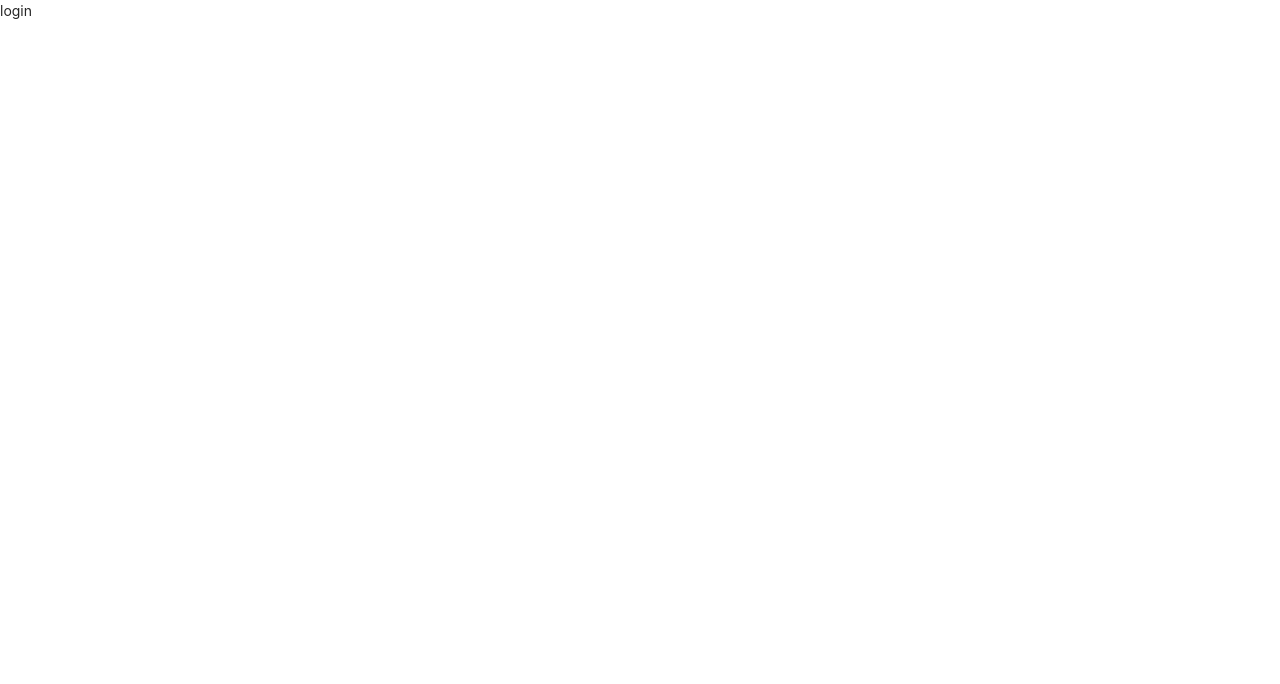
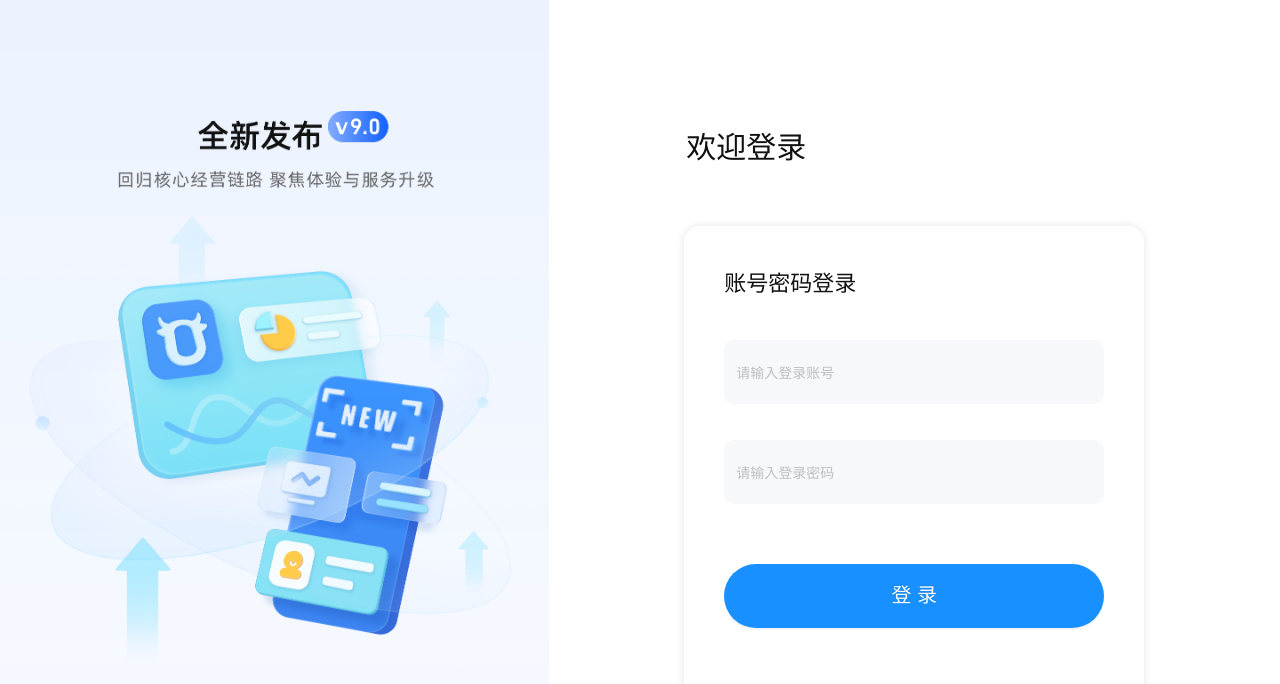
Before and after one commit to likaixuan/fast-admin, a Vue app: page /#/login in a window 1280 px wide. Shown: the top 684 px of the page. Built offline with nearby package versions, Linux system fonts and the light colour scheme.

Commit message:
update:tl

```diff
--- a/src/model/Article.js
+++ b/src/model/Article.js
@@ -1,7 +1,7 @@
 import request from "@/request";
 export default class Article {
   static tableName = "article";
-  static primaryKey = "article_id";
+  static primaryKey = "_id";
   static modelCname = "文章管理";
 
   // 查询表单
--- a/src/model/Module.js
+++ b/src/model/Module.js
@@ -9,7 +9,7 @@ export default class Module {
       name: "module_name",
       type: "input",
       label: "模块名",
-    }
+    },
   };
 
   // 编辑或者新增
@@ -18,7 +18,29 @@ export default class Module {
       name: "module_name",
       type: "input",
       label: "模块名",
-      }
+    },
+    module_url: {
+      name: "module_url",
+      type: "input",
+      label: "模块地址",
+    },
+    module_type: {
+      name: "module_url",
+      type: "select",
+      label: "模块地址",
+      options: {
+        list: [
+          {
+            label: "目录",
+            value: 1,
+          },
+          {
+            label: "模块",
+            value: 2,
+          },
+        ],
+      },
+    },
   };
 
   // 表格字段
@@ -27,6 +49,11 @@ export default class Module {
       name: "module_name",
       type: "input",
       label: "模块名",
-      }
+    },
+    module_url: {
+      name: "module_url",
+      type: "input",
+      label: "模块地址",
+    },
   };
 }
--- a/src/pages/layout.vue
+++ b/src/pages/layout.vue
@@ -1,6 +1,27 @@
 <template>
   <div class="layout">
-    <div class="layout-header"></div>
+    <div class="layout-header">
+    <div class="layout-header-logo">
+      <a-avatar :size="40" :src="logo" />
+      <div class="layout-header-logo-name">野狗大学</div>
+    </div>
+    <a-popover placement="bottom">
+      <template #content>
+        <div><a-button type="text"><template #icon><logout-outlined /></template>退出登录</a-button></div>
+        <div><a-button type="text" block><template #icon><logout-outlined /></template>其他操作</a-button></div>
+      </template>
+      <div class="layout-header-account">
+        <a-avatar :src="logo" />
+        <div class="layout-header-account-name">
+          <span>admin </span>
+          <a-space>
+            <down-outlined :style="{ fontSize: '12px',fontWeight:400 }"/>
+          </a-space>
+        </div>
+      </div>
+    </a-popover>
+
+    </div>
     <div class="layout-middle">
       <div class="layout-aside">
         <a-menu
@@ -8,6 +29,7 @@
           v-model:selectedKeys="selectedKeys"
           style="width: 256px"
           mode="inline"
+          :inline-collapsed="collapsed"
         >
           <a-sub-menu key="sys">
             <template #title>系统管理</template>
@@ -16,9 +38,9 @@
               >模块管理</a-menu-item
             >
             <a-menu-item key="3" @click="toPage('/dataModel')"
-              >数据模型</a-menu-item>
-            <a-menu-item key="4" @click="toPage('/test')"
-              >测试</a-menu-item>
+              >数据模型</a-menu-item
+            >
+            <a-menu-item key="4" @click="toPage('/test')">测试</a-menu-item>
           </a-sub-menu>
         </a-menu>
       </div>
@@ -32,13 +54,21 @@
 </template>
 <script setup>
 import { useRouter } from "vue-router";
+import { ref, reactive } from "vue";
+import { DownOutlined,LogoutOutlined } from '@ant-design/icons-vue';
 const router = useRouter();
+let collapsed = false;
 let selectedKeys = ["4"];
 let openKeys = ["sys"];
 
 const toPage = (path) => {
   router.push(path);
 };
+
+
+const logo="https://himg.bdimg.com/sys/portraitn/item/e065bed5bba8b2bfc2e4f923";
+
+
 </script>
 <style scoped lang="less">
 .layout {
@@ -51,7 +81,31 @@ const toPage = (path) => {
   flex-direction: column;
   &-header {
     height: 80px;
-    background: green;
+    background: white;
+    border-bottom: 1px solid #efefef;
+    display: flex;
+    align-items: center;
+    justify-content: space-between;
+    > div{
+      padding:0 20px;
+      display: flex;
+      align-items: center;
+    }
+    &-logo{
+      &-name{
+        margin-left: 10px;
+        font-size:24px;
+        font-weight: 600;
+        flex:1
+      }
+    }
+    &-account{
+      &-name{
+        margin-left: 8px;
+      }
+    }
+
+
   }
 
   &-middle {
--- a/src/pages/login.vue
+++ b/src/pages/login.vue
@@ -1,3 +1,128 @@
 <template>
-login
+  <div>
+    <div class="login-box">
+      <div class="login-main">
+        <div class="login-left"></div>
+        <div class="login-right">
+          <div class="right-content">
+            <div class="login-title">欢迎登录</div>
+            <div class="login-form-box">
+              <div class="login-form">
+                <div class="login-form-title">账号密码登录</div>
+                <div class="login-input-item">
+                  <a-input placeholder="请输入登录账号" />
+                </div>
+                <div class="login-input-item">
+                  <a-input
+                    type="password"
+                    placeholder="请输入登录密码"
+                    @pressEnter="goLogin"
+                  />
+                </div>
+                <div class="login-btn">
+                  <a-button
+                    type="primary"
+                    shape="round"
+                    block
+                    size="large"
+                    @click="goLogin"
+                  >
+                    登录
+                  </a-button>
+                </div>
+              </div>
+            </div>
+          </div>
+        </div>
+      </div>
+    </div>
+  </div>
 </template>
+
+<script setup>
+import { message } from "ant-design-vue";
+
+const goLogin = () => {
+  message.success("调用登录接口");
+};
+
+const logo =
+  "https://himg.bdimg.com/sys/portraitn/item/e065bed5bba8b2bfc2e4f923";
+</script>
+
+<style lang="less">
+.login-box {
+  width: 100vw;
+  height: 100vh;
+  position: relative;
+  background: #fff;
+  .login-main {
+    display: flex;
+    justify-content: center;
+    align-items: center;
+    width: 100vw;
+    height: 100vh;
+    .login-left {
+      height: 100%;
+      flex: 1.5;
+      background: url("../assets/image/login.png") no-repeat 0 0;
+      background-size: 100% 100% cover;
+      background-size: cover;
+      position: relative;
+      display: block;
+    }
+    .login-right {
+      flex: 2;
+      .right-content {
+        height: 80%;
+        display: flex;
+        flex-direction: column;
+        align-items: center;
+        .login-title {
+          text-align: left;
+          width: 456px;
+          margin: 30px auto;
+          font-family: PingFangSC-Medium;
+          font-size: 30px;
+          color: #111;
+          letter-spacing: 0;
+          margin-right: 17 px;
+        }
+        .login-form-box {
+          width: 460px;
+          height: 480px;
+          overflow: hidden;
+          box-shadow: 0 0 10px 0 rgba(0, 0, 0, 0.1);
+          padding: 40px;
+          margin-top: 24px;
+          border-radius: 16px;
+          .login-form {
+            &-title {
+              color: #111;
+              font-size: 22px;
+              margin-bottom: 40px;
+            }
+            .login-input-item {
+              margin-bottom: 36px;
+              .ant-input {
+                padding-left: 12px;
+                background: #f7f8fa;
+                border-radius: 10px;
+                border: none;
+                height: 64px;
+                font-size: 14px;
+              }
+            }
+            .ant-btn-round.ant-btn-lg {
+              border: none;
+              margin-top: 24px;
+              height: 64px;
+              font-size: 20px;
+            }
+          }
+        }
+      }
+    }
+  }
+}
+</style>
--- a/src/pages/sys/test/index.vue
+++ b/src/pages/sys/test/index.vue
@@ -1,9 +1,6 @@
 <template>
   <div>
     <Crud :dataModel="ArticleM">
-      <template v-slot:editPanelBottom v-if="ArticleM.isUpdate">
-            <Crud :dataModel="ArticleM.CommentM"></Crud>
-      </template>
     </Crud>
   </div>
 </template>
@@ -11,10 +8,7 @@
 import useM from "@/hooks/useM.js";
 import Crud from "components/bus/crud/index.vue";
 import Article from "@/model/Article.js"
-import CommentM from "@/model/Comment.js"
-const ArticleM = useM(Article,{
-  CommentM:useM(CommentM)
-})
+const ArticleM = useM(Article)
 
 </script>
 <style lang="less" scoped></style>
```
Also changed, not shown: src/assets/image/login.png (added). Lines whose indentation alone changed are shown as unchanged.
